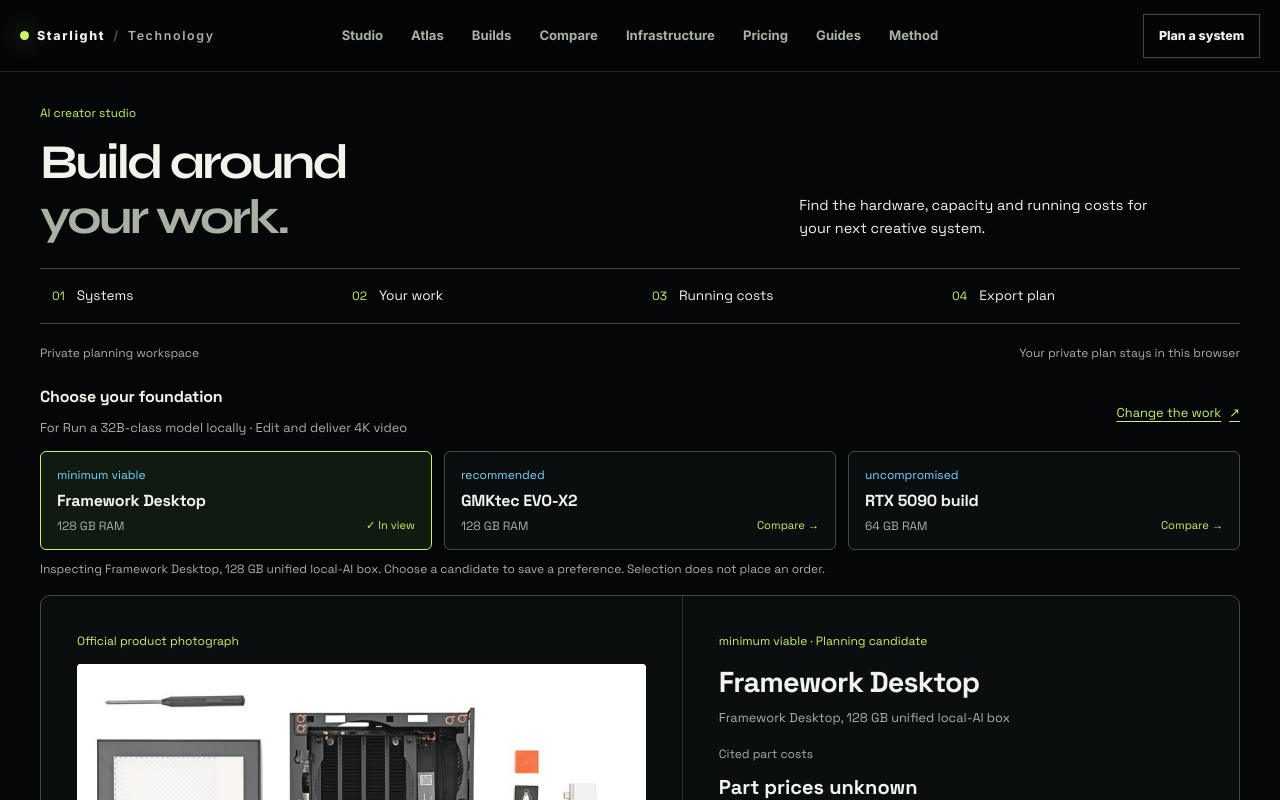
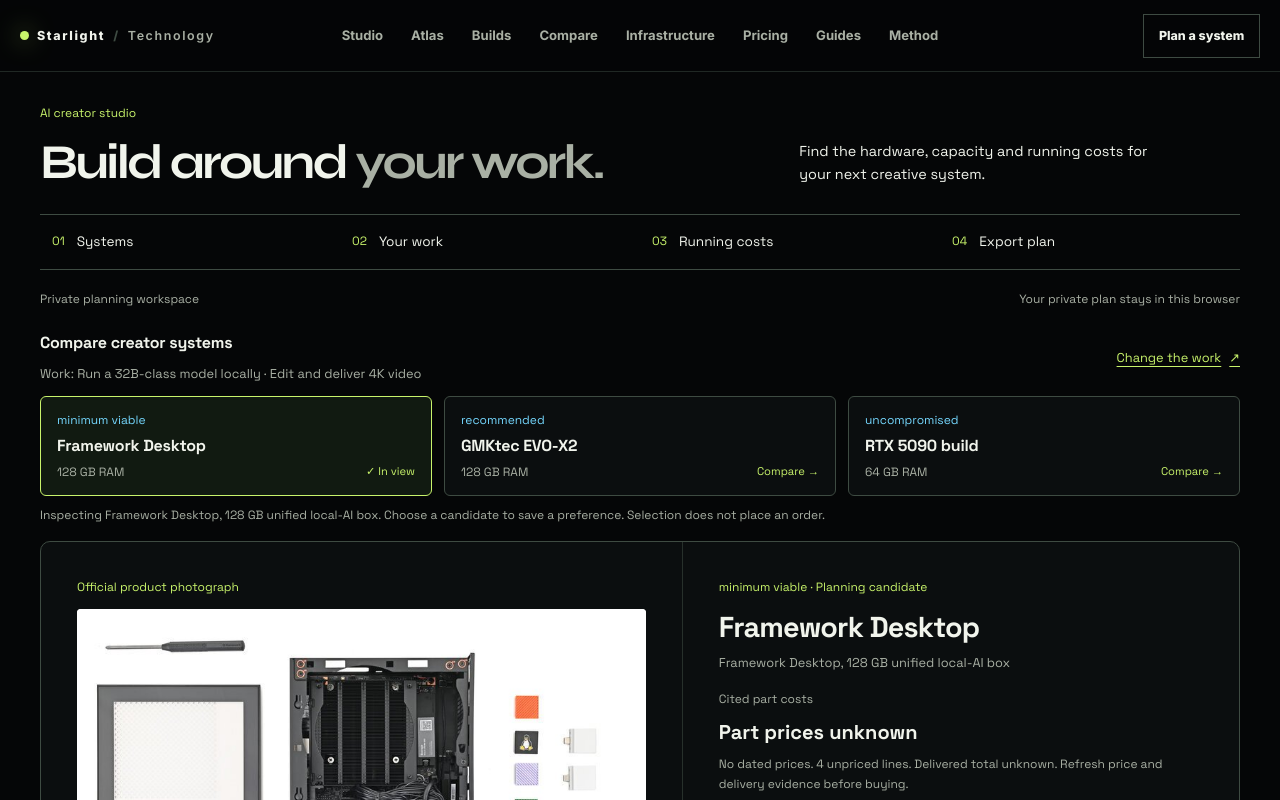
Before and after one commit to frankxai/starlight-technology, a Next.js app: page /studio in a window 1280 px wide. Shown: the top 800 px of the page. Built offline with nearby package versions, Linux system fonts and the light colour scheme; a web font is replaced by a local one.

Commit message:
fix(studio): verify initial image before selection and compact desktop heading

```diff
--- a/src/components/studio-system-explorer.module.css
+++ b/src/components/studio-system-explorer.module.css
@@ -2,9 +2,9 @@
 .page :global(.dg) { border: 0; background: none; padding: 0; }
 .page :global(.dg)::before { display: none; }
 .intro { display: grid; grid-template-columns: 1.65fr 1fr; align-items: end; gap: 32px; padding: 8px 0 24px; }
-.page .intro h1 { font-size: clamp(2rem, 3.8vw, 3.2rem); letter-spacing: -.055em; line-height: 1.12; margin: 0; }
+.page .intro h1 { font-size: clamp(2rem, 3.8vw, 3.2rem); letter-spacing: -.055em; line-height: 1.12; margin: 0; max-width: none; }
 .intro h1 { font-family: var(--font-display), sans-serif; }
-.intro h1 span { color: var(--muted); }
+.page .intro h1 span { color: var(--muted); display: inline; }
 .intro > p { max-width: 38ch; margin: 0 0 4px; font-size: .9rem; line-height: 1.6; }
 .planNav { display: grid; grid-template-columns: repeat(4, minmax(0,1fr)); border-block: 1px solid var(--line-bright); margin-bottom: 8px; }
 .planNav a { display: flex; gap: 12px; align-items: center; min-height: 54px; font-size: .75rem; color: var(--signal); text-decoration: none; padding: 8px 12px; }
--- a/src/components/studio-system-explorer.tsx
+++ b/src/components/studio-system-explorer.tsx
@@ -118,7 +118,7 @@
   }) ?? [])];
   return <section className={styles.explorer} id="studio-systems" aria-label="Current system alternatives">
     <div className={styles.heading}>
-      <div><h3>{output.systems.length ? "Choose your foundation" : "No candidate fits these constraints."}</h3><p className={styles.workloadSummary}>For {workloads.join(" · ") || "your work"}</p></div>
+      <div><h3>{output.systems.length ? "Compare creator systems" : "No candidate fits these constraints."}</h3><p className={styles.workloadSummary}>Work: {workloads.join(" · ") || "Choose your requirements"}</p></div>
       <a href="#studio-requirements" className={styles.textLink}>Change the work <span aria-hidden="true">↗</span></a>
     </div>
     <div className={styles.candidates}>
```
Also changed, not shown: scripts/creator-studio-browser.mjs (+11 -11 lines).
